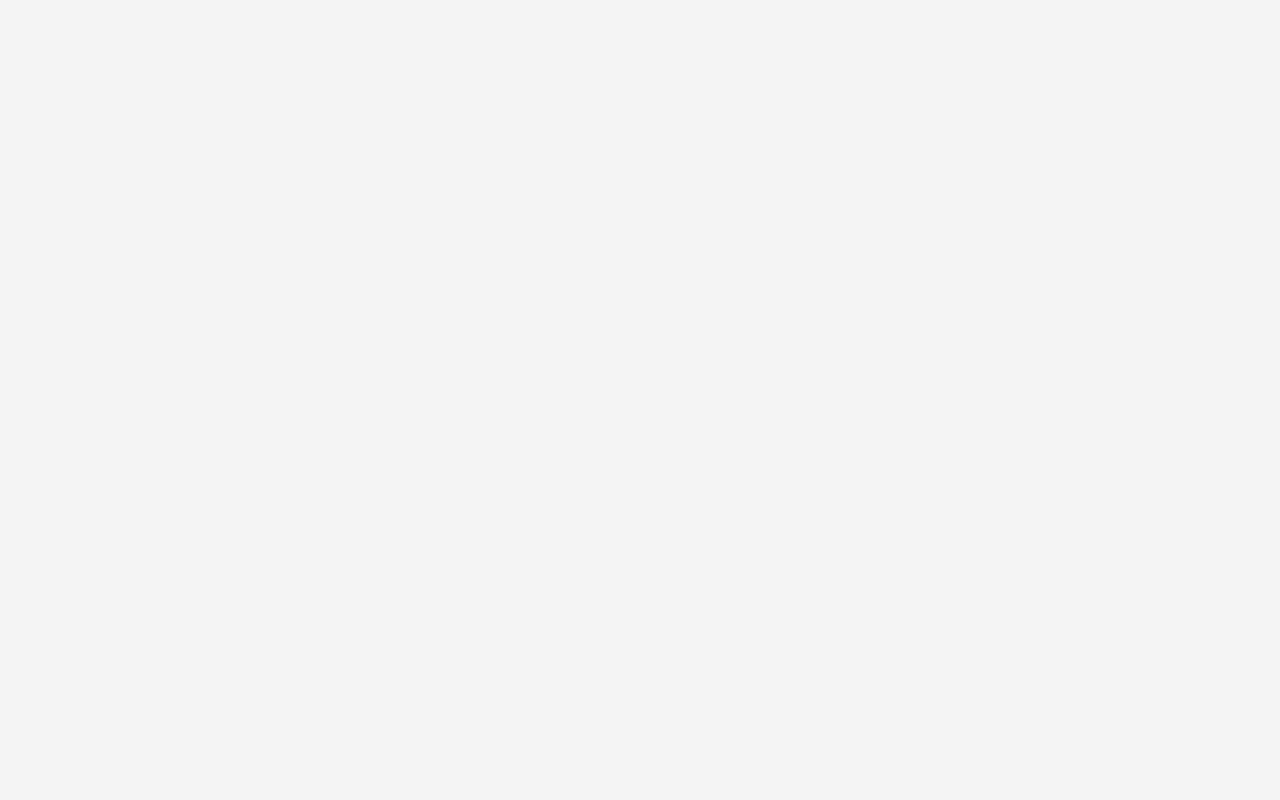
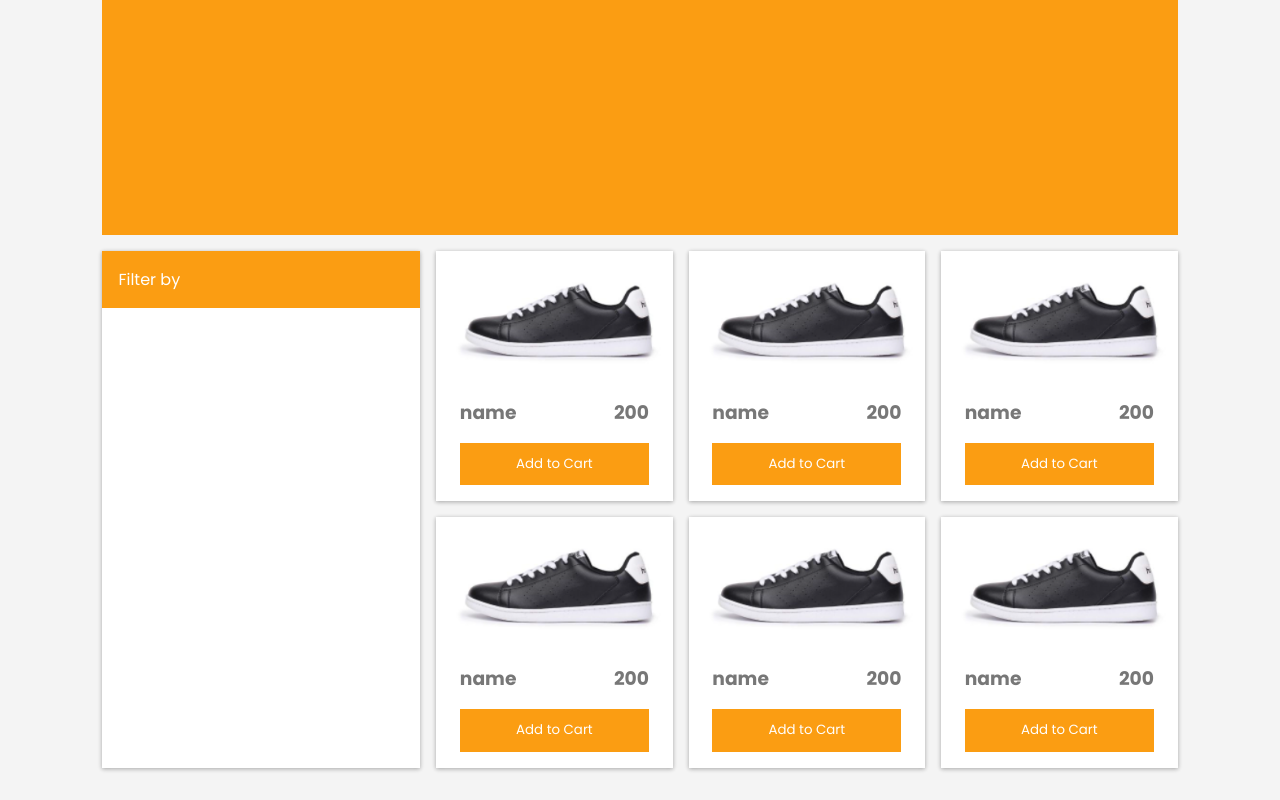
Before and after one commit to Dhia-Ben-Hamouda/Clothes-Store-React-JS, a React (Create React App) app: page /allProducts in a window 1280 px wide. Shown: the part 281-1081 px from the top of the page. Before the commit the page ends 800 px from the top, so only its background shows below. Built offline with nearby package versions, Linux system fonts and the light colour scheme.

Commit message:
working on products page

```diff
--- /dev/null
+++ b/src/components/Carousel.jsx
@@ -0,0 +1,13 @@
+import React from "react";
+
+const Carousel = ()=>{
+  return(
+    <>
+      <div className="carousel">
+
+      </div>
+    </>
+  )
+}
+
+export default Carousel;
--- a/src/components/Products.jsx
+++ b/src/components/Products.jsx
@@ -1,11 +1,75 @@
 import React from "react";
 import Navbar from "./Navbar.jsx";
+import Carousel from "./Carousel.jsx";
+import test from "../assets/test.png";
 
 const Products = ()=>{
   return(
     <>
       <section id="products">
         <Navbar/>
+        <Carousel/>
+        <div className="container">
+          <div className="filter-container">
+            <div className="header">
+              Filter by
+            </div>
+          </div>
+          <div className="product-container">
+            <div className="item">
+              <img src={test} alt="" />
+              <div>
+                <h3>name</h3>
+                <h3>200</h3>
+              </div>
+              <button>Add to Cart</button>
+            </div>
+            <div className="item">
+              <img src={test} alt="" />
+              <div>
+                <h3>name</h3>
+                <h3>200</h3>
+              </div>
+              <button>Add to Cart</button>
+            </div>
+            <div className="item">
+              <img src={test} alt="" />
+              <div>
+                <h3>name</h3>
+                <h3>200</h3>
+              </div>
+              <button>Add to Cart</button>
+            </div>
+            <div className="item">
+              <img src={test} alt="" />
+              <div>
+                <h3>name</h3>
+                <h3>200</h3>
+              </div>
+              <button>Add to Cart</button>
+            </div>
+            <div className="item">
+              <img src={test} alt="" />
+              <div>
+                <h3>name</h3>
+                <h3>200</h3>
+              </div>
+              <button>Add to Cart</button>
+            </div>
+            <div className="item">
+              <img src={test} alt="" />
+              <div>
+                <h3>name</h3>
+                <h3>200</h3>
+              </div>
+              <button>Add to Cart</button>
+            </div>
+
+
+
+
+          </div>
+        </div>
       </section>
     </>
   )
--- a/src/styles/_products.scss
+++ b/src/styles/_products.scss
@@ -1,3 +1,80 @@
 #products{
   padding-inline:8vw;
+  padding-bottom:2rem;
+
+  .carousel{
+    width:100%;
+    background:$primary;
+    height:400px;
+    margin-top:1rem;
+  }
+
+  .container{
+    margin-top:1rem;
+    display: flex;
+    gap:1rem;
+
+    .filter-container{
+      background:white;
+      box-shadow: 0px 1px 4px 0px rgba(0, 0, 0, 0.2),
+        0px 1px 5px 0px rgba(0, 0, 0, 0.14);
+      width:30%;
+
+      .header{
+        background:$primary;
+        color: white;
+        padding:1rem;
+      }
+    }
+
+    .product-container{
+      width:70%;
+      display: grid;
+      grid-template-columns: repeat(3 , auto);
+      gap:1rem;
+
+      .item{
+        background:white;
+        box-shadow: 0px 1px 4px 0px rgba(0, 0, 0, 0.2),
+        0px 1px 5px 0px rgba(0, 0, 0, 0.14);
+        display: flex;
+        flex-direction: column;
+        align-items: center;
+
+        button{
+          width:80%;
+          margin:1rem 0px;
+          border:none;
+          outline:none;
+          background:$primary;
+          color: white;
+          padding:.7rem 1.6rem;
+          cursor: pointer;
+          transition: .5s;
+
+          &:hover{
+            transform: scale(1.05);
+          }
+        }
+
+
+
+        img{
+          width:100%;
+        }
+
+        div{
+          display: flex;
+          justify-content: space-between;
+          width:80%;
+
+          h3{
+            color:$secondary;
+          }
+        }
+      }
+    }
+
+
+  }
 }
```
Also changed, not shown: src/components/Pagination.jsx (added, +11 -0 lines), src/components/Auth.jsx (added), src/components/Cart.jsx (added).
